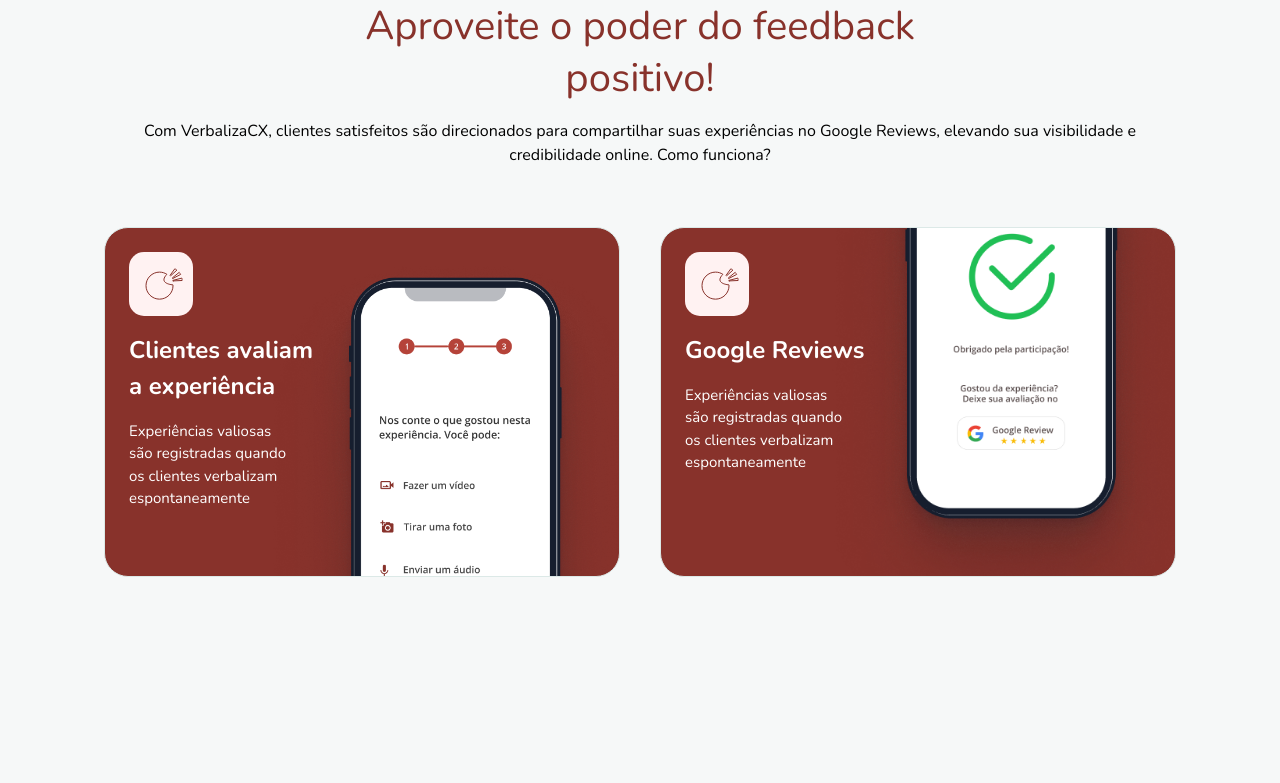
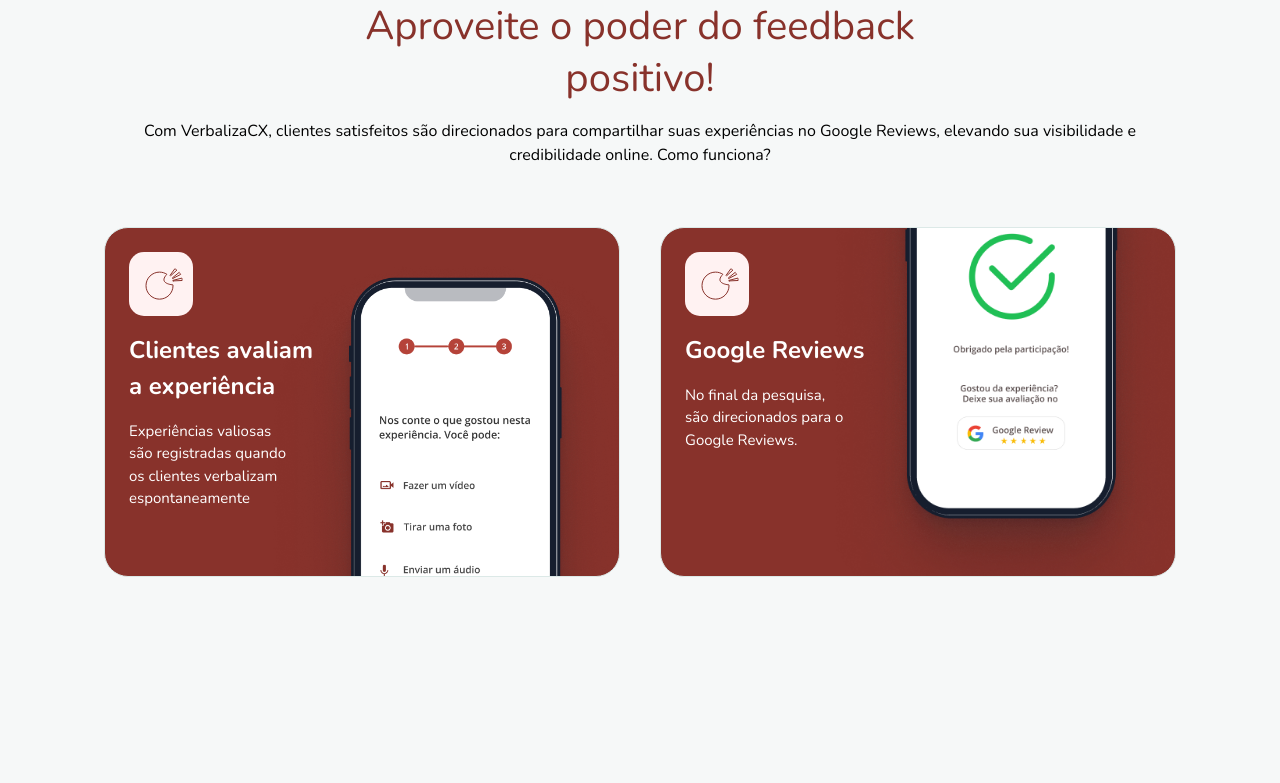
Before and after one commit to CodeTheFato/Verbaliza-site, a Next.js app: page / in a window 1280 px wide. Shown: the part 3571-4354 px from the top of the page. Built offline with nearby package versions, Linux system fonts and the light colour scheme.

Commit message:
fix: ajuste de texto

```diff
--- a/src/app/components/sectionGoogle/SectionGoogle.tsx
+++ b/src/app/components/sectionGoogle/SectionGoogle.tsx
@@ -60,8 +60,8 @@ export function SectionGoogle() {
                   />
                   <h3>Google Reviews</h3>
                   <p style={{ width: '160px' }}>
-                    Experiências valiosas são registradas quando os clientes
-                    verbalizam espontaneamente
+                    No final da pesquisa, são direcionados para o Google
+                    Reviews.
                   </p>
                 </div>
                 <Image
@@ -73,7 +73,6 @@ export function SectionGoogle() {
                   width={400}
                   height={479}
                   src="/assets/google/review1.png"
-                  // src="/assets/banner/smart-phone-verbaliza.png"
                   alt="Aplicativo Verbaliza"
                 />
               </div>
```
